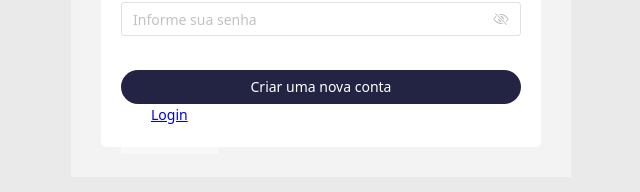
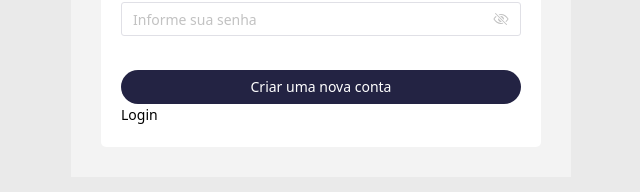
Before and after one commit to elc1090/project3-taskmentor, a Vue app: page / in a window 1280 px wide. Shown: the part 462-654 px from the top of the page, without its empty margins (319-959 px from the left). Built offline with nearby package versions, Linux system fonts and the light colour scheme.

Commit message:
vercel-taskmentor

```diff
--- a/src/components/CreateUser.vue
+++ b/src/components/CreateUser.vue
@@ -34,7 +34,7 @@
                   <n-button color="#232343" class="btn-login" @click="handleSubmitForm">Criar uma nova conta</n-button>
                 </div>
                 <div>
-                  <router-link class="login" :to="{ name: 'login'}">Login</router-link>
+                  <router-link class="router-login" :to="{ name: 'login'}">Login</router-link>
                 </div>
               </n-form>
             </n-config-provider>
@@ -100,10 +100,18 @@ export default {
   height: 100vh;
 }
 
+.router-login {
+  text-decoration: none;
+  color: black;
+}
+
+.router-login:hover{
+  color: #232343;
+}
+
 .btn-login {
   border-radius: 50px;
   width: 50vh;
-  margin-top: 10px;
 }
 
 .account {
```
